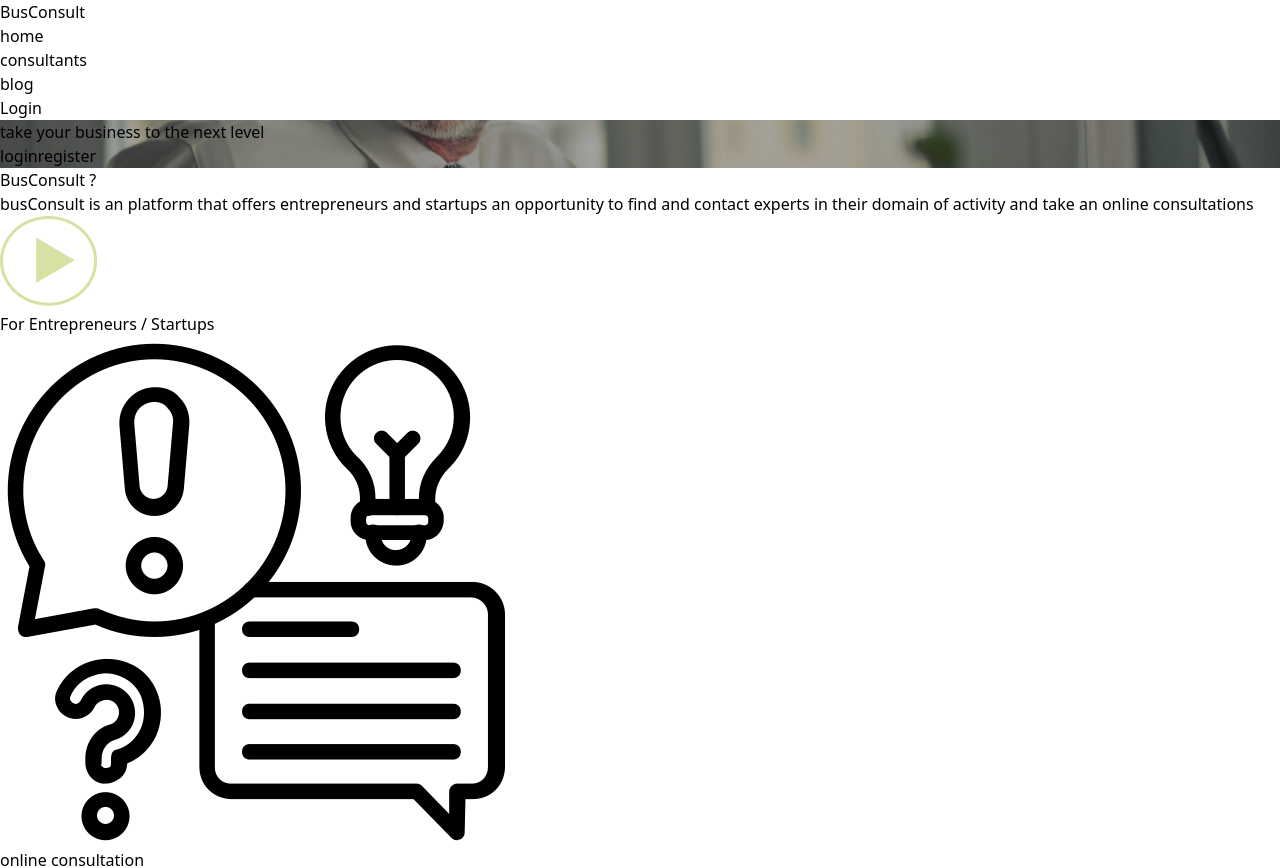
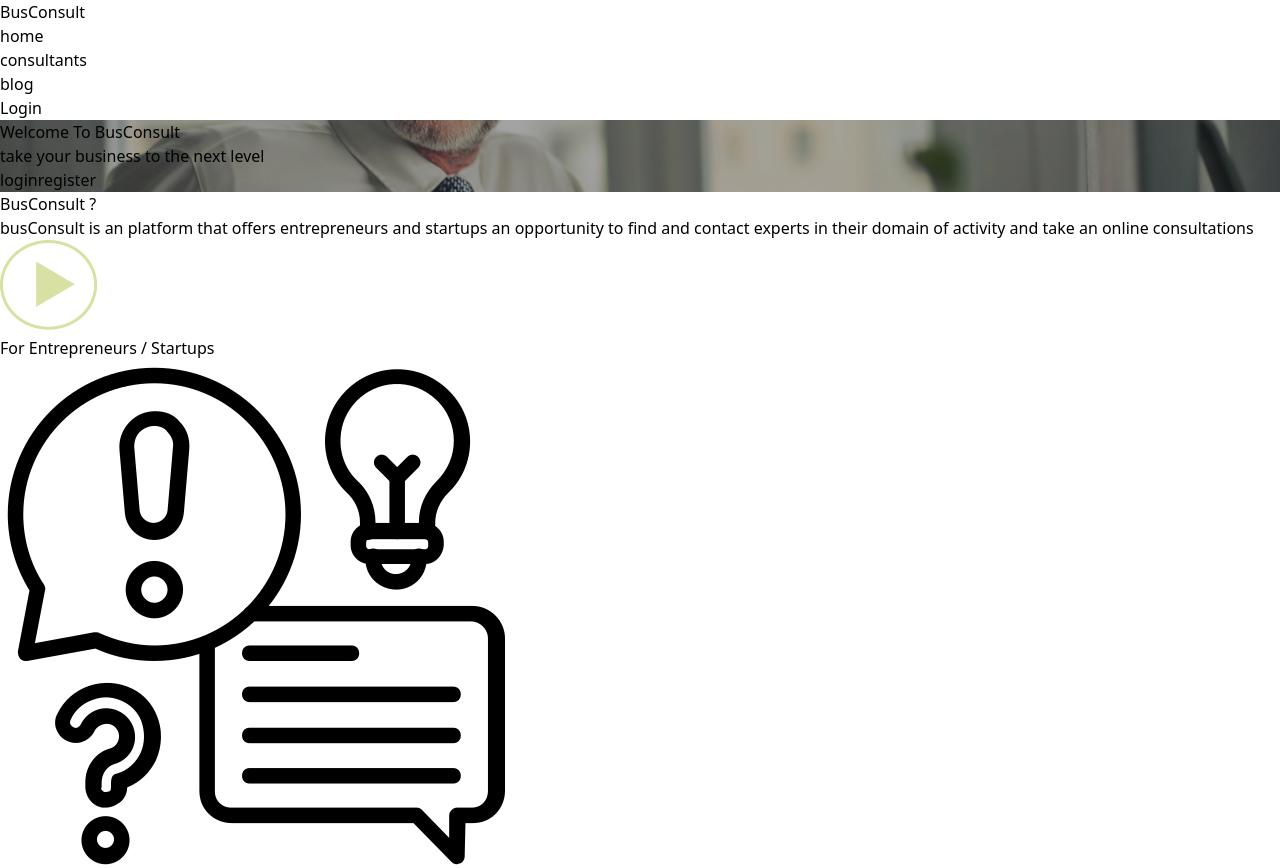
Before and after one commit to abdelkarim-moussi/Business-Consultation-Platform, a React app in the folder frontend/: page / in a window 1280 px wide. Shown: the top 868 px of the page. Built offline with nearby package versions, Linux system fonts and the light colour scheme; the HTML template or start-up script is replaced by a standard one.

Commit message:
services section, with some global style changes

```diff
--- a/frontend/src/components/ExpertsSection.jsx
+++ b/frontend/src/components/ExpertsSection.jsx
@@ -4,7 +4,7 @@ import ProfileCard from "./ProfileCard";
 export const ExpertsSection = () => {
   return (
     <div className="py-5">
-      <h1 className="text-center text-[8rem] leading-[7rem] font-bold mb-20">
+      <h1 className="text-center text-[6rem] md:text-[8em] leading-[7rem] font-bold mb-20">
         Find the
         <br /> right <span className="text-[#19485F]">expert</span> for you
       </h1>
--- a/frontend/src/components/Navbar.jsx
+++ b/frontend/src/components/Navbar.jsx
@@ -6,7 +6,7 @@ export default function NavBar() {
 
   return (
     <>
-      <nav className="flex justify-between bg-[#19485F] py-5 px-3 lg:px-10 rounded-2xl shadow-lg w-[100vw] max-w-[1000px] ml-[50%] translate-x-[-50%] mt-2 fixed">
+      <nav className="flex justify-between bg-[#19485F] py-5 px-3 lg:px-10 rounded-2xl shadow-lg w-[90vw] max-w-[1000px] ml-[50%] translate-x-[-50%] mt-2 fixed">
         <Link
           to="/"
           className="text-white font-bold tracking-wider text-lg uppercase"
--- a/frontend/src/components/ServicesSection.jsx
+++ b/frontend/src/components/ServicesSection.jsx
@@ -54,7 +54,7 @@ export const ServicesSection = () => {
           classes="text-center mb-5"
         />
 
-        <div className="flex items-center gap-4 justify-around my-5">
+        <div className="grid grid-cols-1 sm:grid-cols-2 md:grid-cols-4 items-center gap-4 justify-around my-5">
           {consultantServices.map((service) => {
             return (
               <div key={service.title} className="flex flex-col items-center gap-4">
@@ -71,7 +71,7 @@ export const ServicesSection = () => {
           text="For Consultants / Experts"
           classes="text-center mb-5"
         />
-        <div className="flex justify-around gap-4 my-5">
+        <div className="grid grid-cols-1 sm:grid-cols-2 md:grid-cols-4 justify-around gap-4 my-5">
           {EntrepreneurServices.map((service) => {
             return (
               <div key={service.title} className="flex flex-col items-center gap-4">
--- a/frontend/src/pages/Home.jsx
+++ b/frontend/src/pages/Home.jsx
@@ -10,11 +10,12 @@ const Home = () => {
     <>
       <div className="hero-section grid grid-cols-2 h-[100vh]">
         <div></div>
-        <div className="col-span-1 mt-40">
-          <h1 className="text-[5rem] leading-[4rem] mb-10">
+        <div className="col-span-2 md:col-span-1 mt-40">
+          <h4 className="text-md text-white text-center md:text-left">Welcome To BusConsult</h4>
+          <h1 className="text-[4rem] font-semibold text-center md:text-left md:text-[5rem] leading-[4rem] mb-10">
             take your business to the next level
           </h1>
-          <div className="flex gap-5">
+          <div className="flex gap-5 justify-center md:justify-start">
             <Link
               to="/login"
               className="border-2 border-[#D9E0A4] px-8 py-1 text-white capitalize transition hover:border-[#19485F] rounded-md"
```
